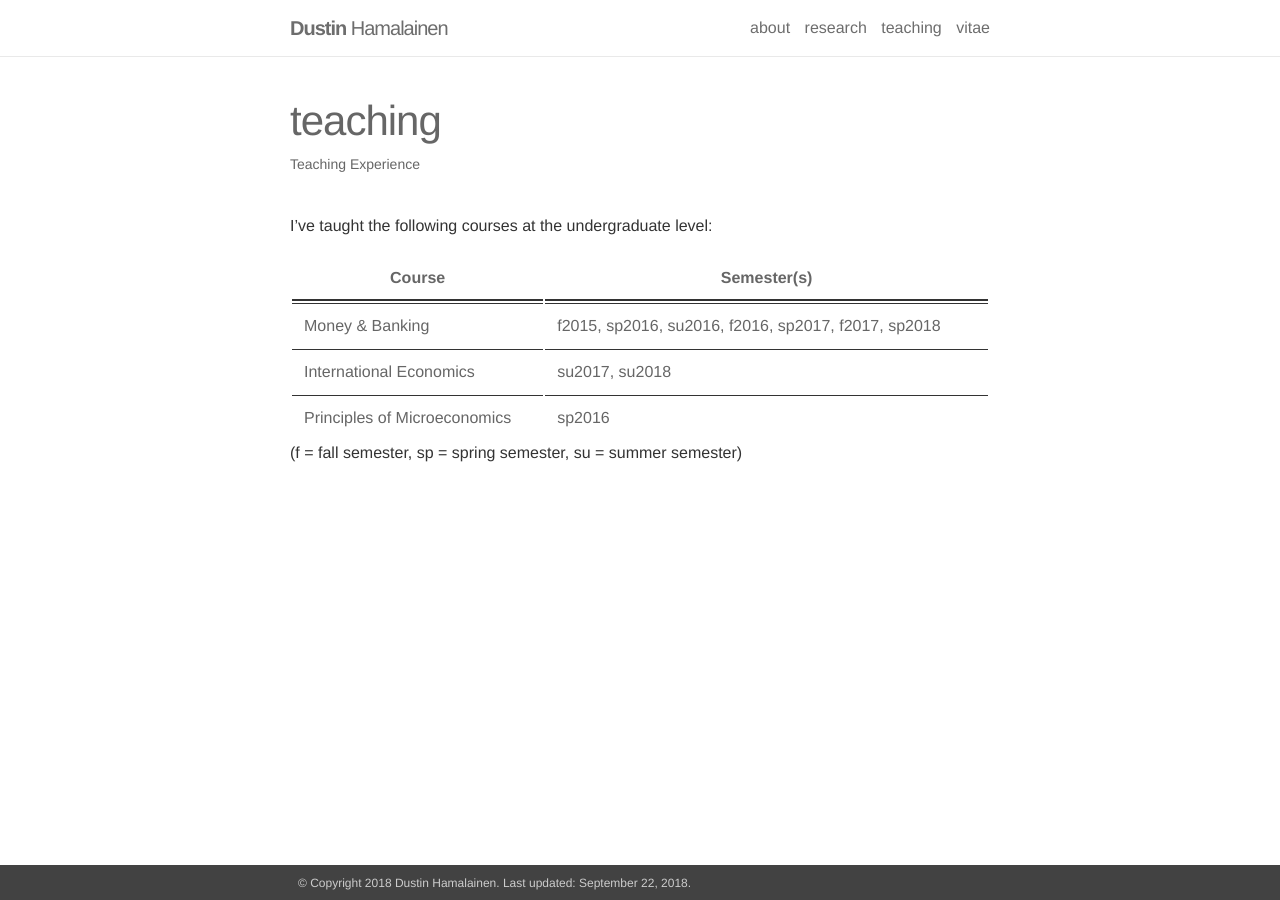
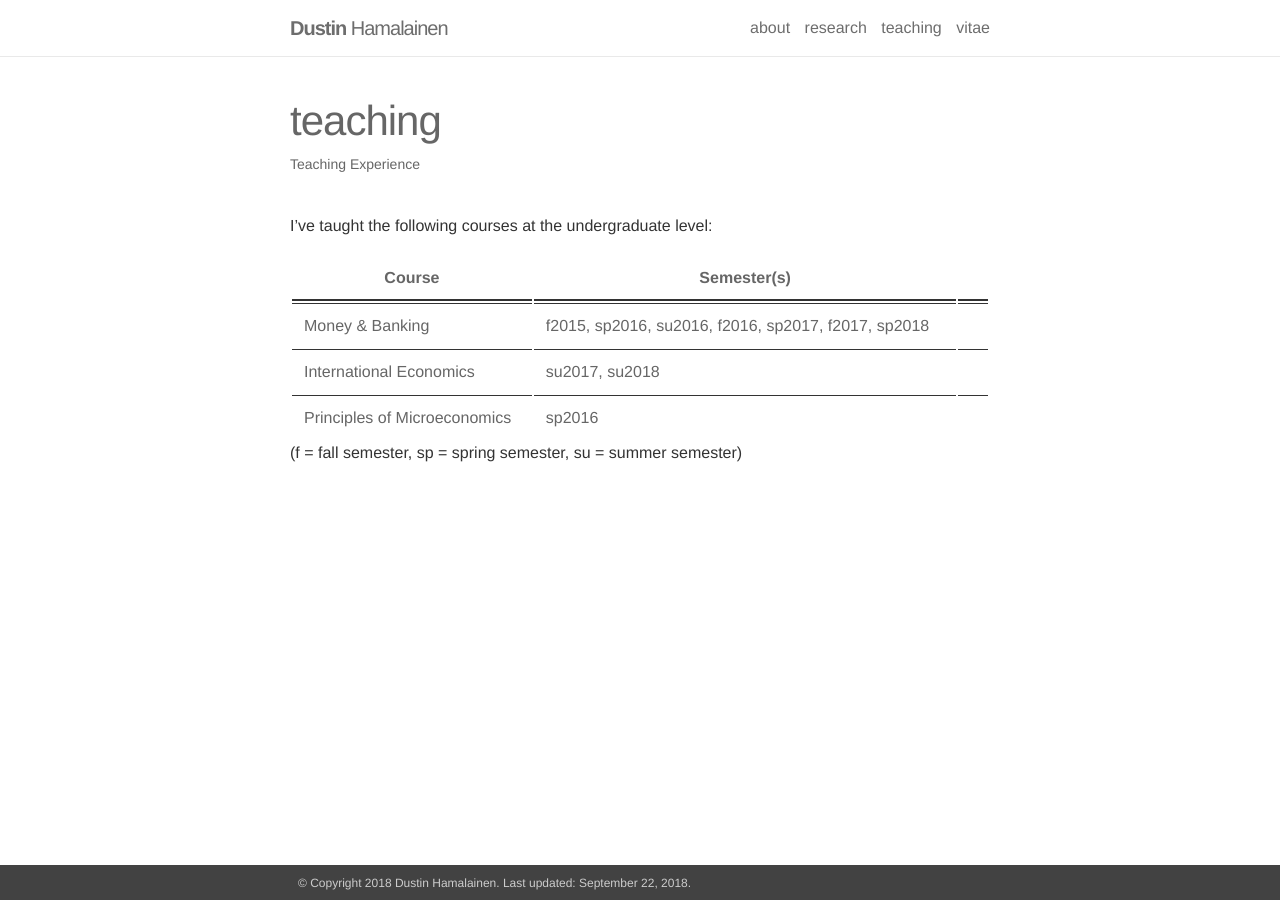
Before and after one commit to dustinhh/dustinhh.github.io, a Jekyll site: the page built from _pages/teaching.md, in a window 1280 px wide. Built offline with Jekyll 4.4.1, drawn with Linux system fonts in a browser that asks for light colours.

```diff
--- a/_pages/teaching.md
+++ b/_pages/teaching.md
@@ -11,7 +11,7 @@ I've taught the following courses at the undergraduate level:
 |-------------------------------|-----------------------------------------------------|
 | Money & Banking               | f2015, sp2016, su2016, f2016, sp2017, f2017, sp2018 |
 | International Economics       | su2017, su2018                                      |
-| Principles of Microeconomics | sp2016                                            |
+| Principles of Microeconomics | sp2016                                            ||
 
 
 
```
